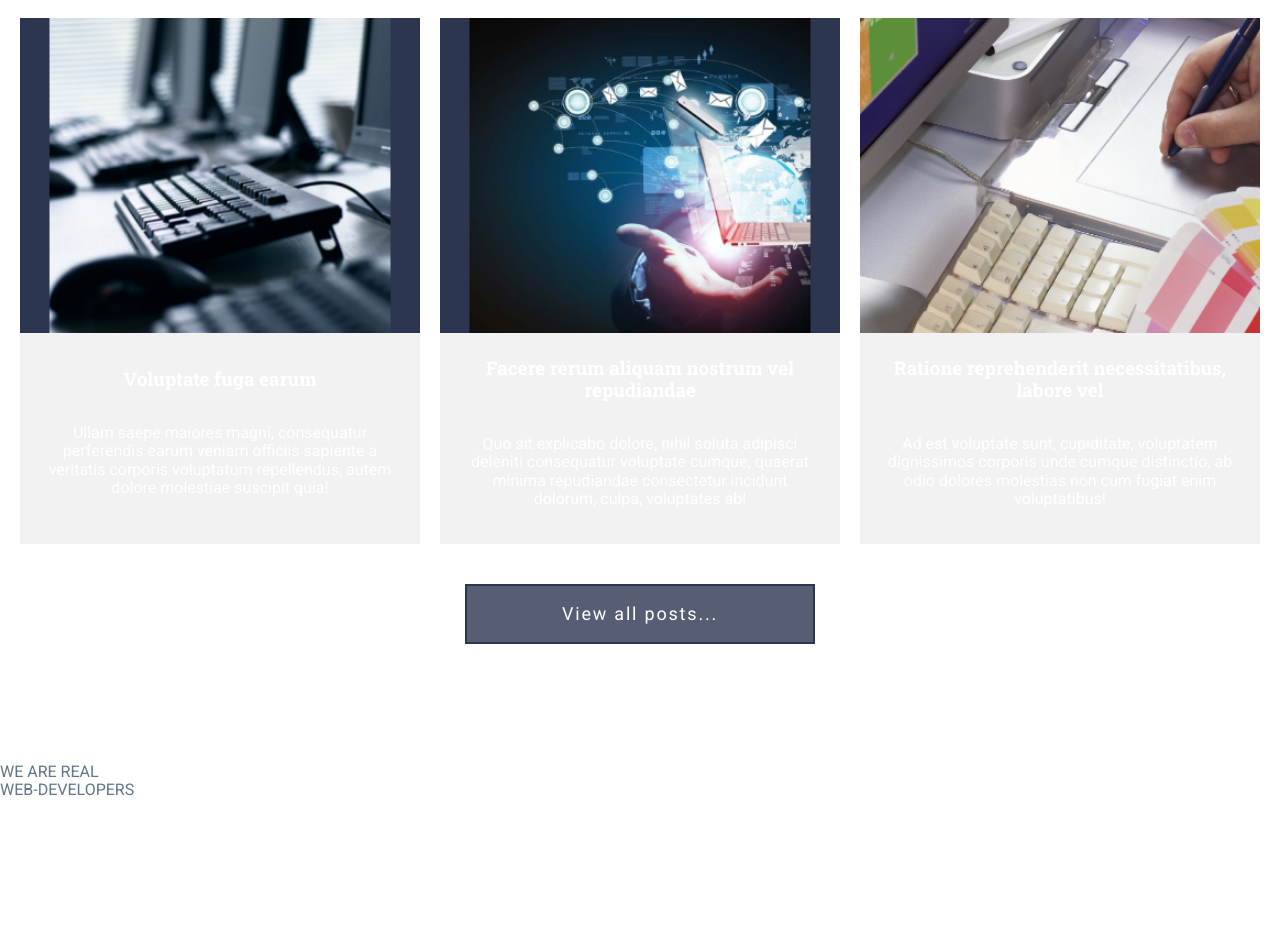
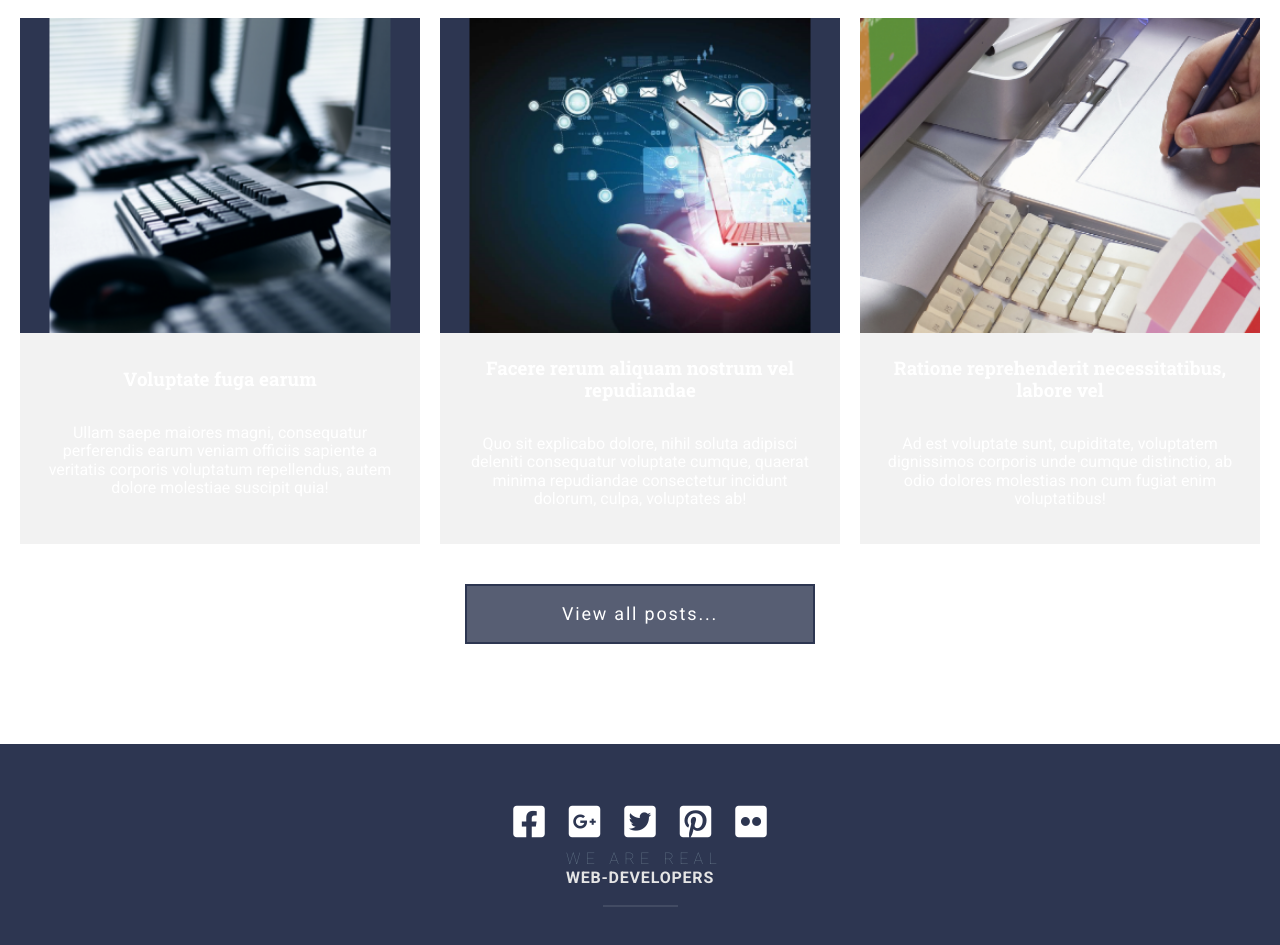
Before and after one commit to kulemichev/grid-template-init-project-alex-kulemichev-21.05.2022, a website: page index.html in a window 1280 px wide. Shown: the part 3213-4158 px from the top of the page. Before the commit the page ends 4013 px from the top, so only its background shows below. Drawn offline with Linux system fonts and the light colour scheme.

Commit message:
Работал над footer. Нужно опустить span вниз блока

```diff
--- a/assets/scss/components/footer/_footer.scss
+++ b/assets/scss/components/footer/_footer.scss
@@ -0,0 +1,66 @@
+@use "../../presets" as *;
+@use "../../mixins" as *;
+
+.footer {
+  padding: 50px 20px 70px;
+
+  text-align: center;
+
+  background-color: $color-primary;
+}
+.footer__container {
+  max-width: 1340px;
+  margin: auto;
+  padding-right: 20px;
+  padding-left: 20px;
+
+  position: relative;
+
+  // display: grid;
+  justify-content: center;
+
+  margin-bottom: 40px;
+
+  // grid-template-columns: repeat(auto-fit, minmax(50px, max-content));
+}
+.footer__social::after {
+  position: absolute;
+  bottom: -20px;
+  left: calc(50% - 37.5px);
+
+  width: 75px;
+  height: 2px;
+
+  content: "";
+
+  background-color: rgba($color-light, 0.1);
+}
+.footer__social a {
+  display: inline-block;
+
+  padding: 10px;
+
+  transition: color 0.5s;
+}
+.footer__social a:hover,
+.footer__social a:focus {
+  color: $color-accent;
+}
+.footer__social .fab {
+  font-size: 36px;
+}
+
+.footer__copy span:nth-of-type(1) {
+  margin-right: -0.5em;
+
+  letter-spacing: 0.33em;
+
+  font-weight: 100;
+}
+.footer__copy span:nth-of-type(2) {
+  letter-spacing: 0.05em;
+
+  color: $color-gray-light;
+
+  font-weight: 700;
+}
```
Also changed, not shown: assets/css/style.css.
